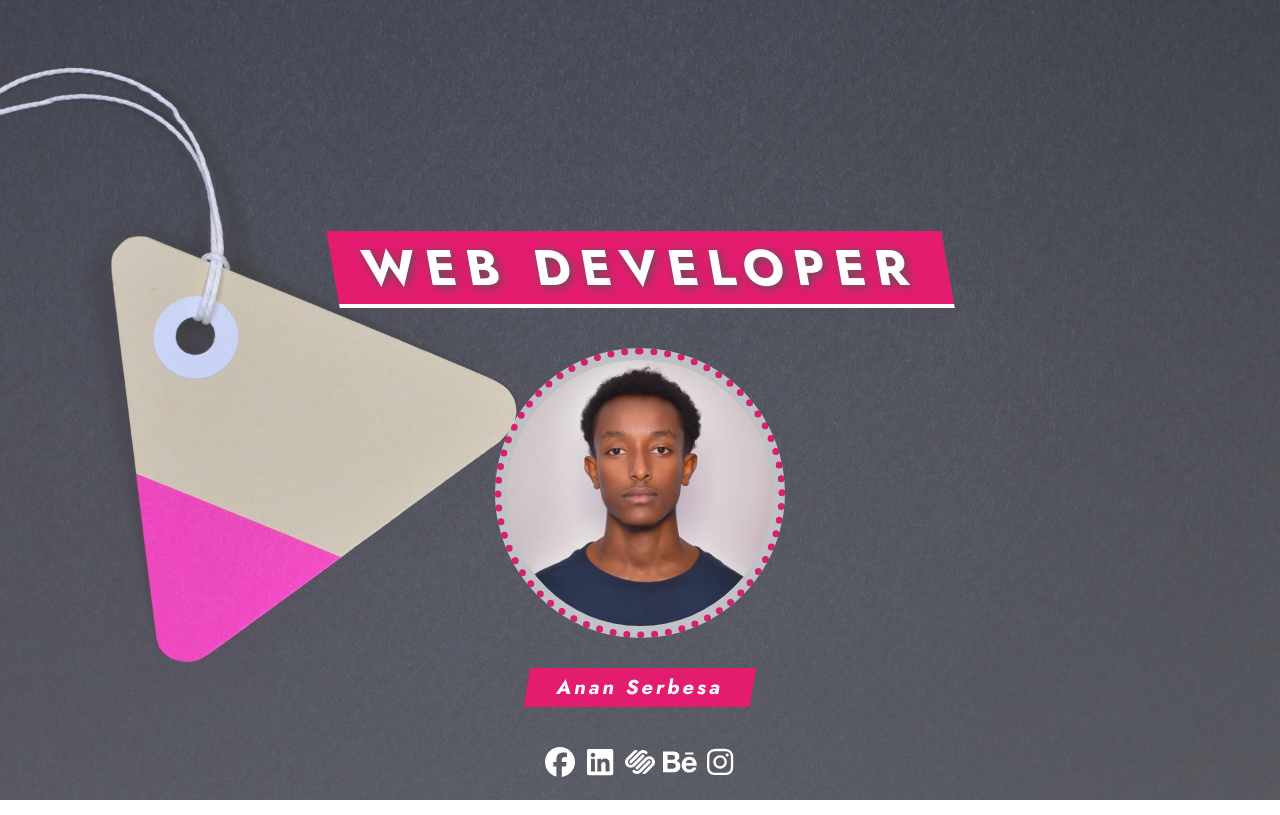
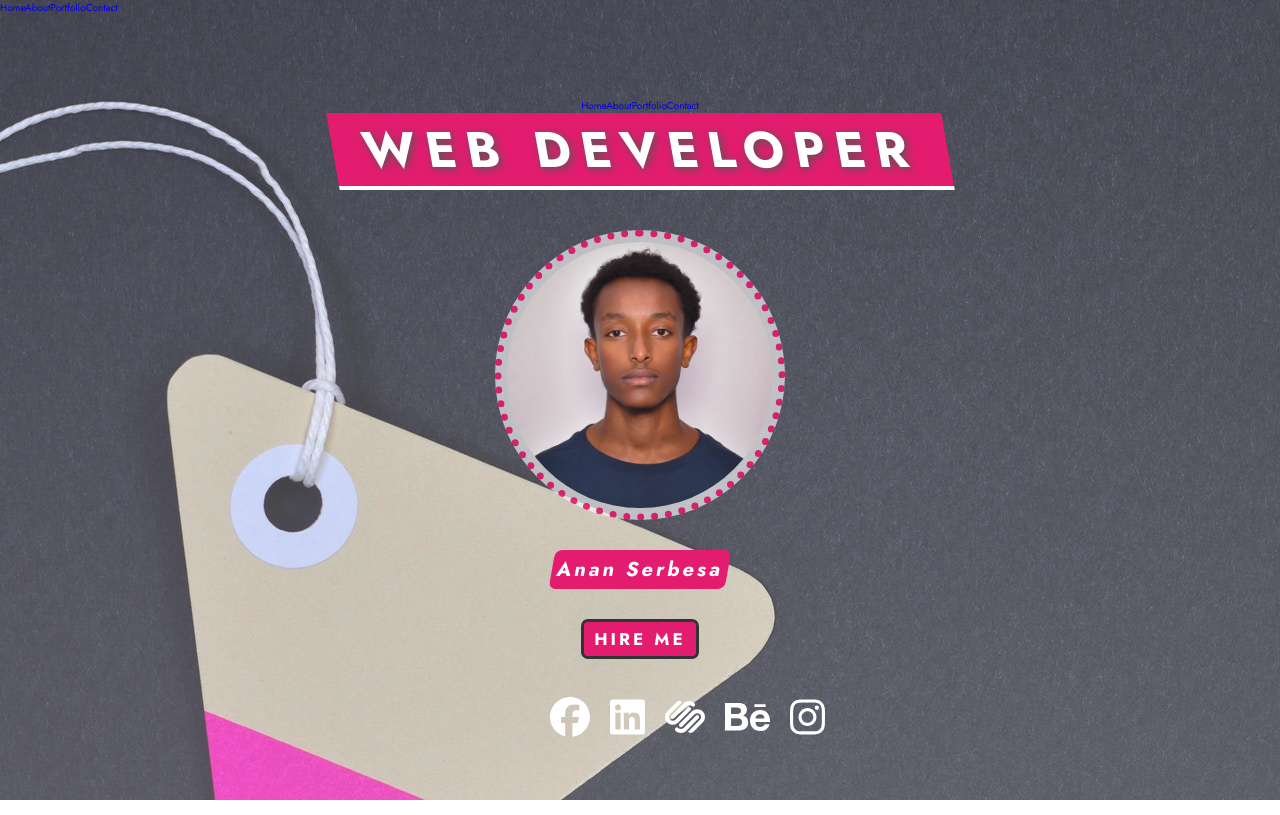
Before and after one commit to AnanSer/Portfolio, a React (Create React App) app: page / in a window 1280 px wide. Built offline with nearby package versions, Linux system fonts and the light colour scheme; a web font is replaced by a local one.

Commit message:
restructered the navbar socialicon and wrapper

```diff
--- a/src/components/NavBar/NavBar.js
+++ b/src/components/NavBar/NavBar.js
@@ -2,8 +2,22 @@ import React from "react";
 
 import classes from "./navBar.module.css";
 const NavBar = () => {
-  // return (
-  // );
+  return (
+    <nav className={classes.navbar}>
+      <a href="#" className={classes["navbar-link"]}>
+        Home
+      </a>
+      <a href="#" className={classes["navbar-link"]}>
+        About
+      </a>
+      <a href="#" className={classes["navbar-link"]}>
+        Portfolio
+      </a>
+      <a href="#" className={classes["navbar-link"]}>
+        Contact
+      </a>
+    </nav>
+  );
 };
 
 export default NavBar;
--- a/src/components/SocialIcon/SocialIcon.module.css
+++ b/src/components/SocialIcon/SocialIcon.module.css
@@ -1,16 +1,20 @@
 .social-icons {
-  display: grid;
+  display: flex;
   margin-top: 3rem;
   width: 20rem;
-  grid-template-columns: repeat(5, 1fr);
-  justify-items: center;
+  align-items: center;
+  justify-content: space-between;
+  /* margin-left: 12rem; */
 }
+
 .social-icon {
-  font-size: 3rem;
+  font-size: 4rem;
   color: white;
   -webkit-transition: all 0.3s linear;
   transition: all 0.3s linear;
+  margin: 0 1rem;
 }
+
 .social-icon:hover {
   color: #e41c6f;
 }
--- a/src/components/Wrapper.js
+++ b/src/components/Wrapper.js
@@ -1,12 +1,14 @@
 import { Fragment } from "react";
 import HomePage from "../pages/HomePage/HomePage";
-// import NavBar from "./NavBar/NavBar";
+
+import classes from "./Wrapper.module.css";
+import NavBar from "./NavBar/NavBar";
 const Wrapper = () => {
   return (
-    <Fragment>
-      {/* <NavBar /> */}
+    <div className={classes.all}>
+      <NavBar />
       <HomePage />
-    </Fragment>
+    </div>
   );
 };
 
--- /dev/null
+++ b/src/components/Wrapper.module.css
@@ -0,0 +1,10 @@
+.all {
+  background-color: blue;
+  width: 100%;
+  height: 100vh;
+  background: linear-gradient(
+      rgba(255, 255, 255, 0.2),
+      rgba(255, 255, 255, 0.3)
+    ),
+    url(../images/bg.jpg), center no-repeat;
+}
--- a/src/pages/homePage/HomePage.js
+++ b/src/pages/homePage/HomePage.js
@@ -14,6 +14,10 @@ const HomePage = () => {
       <h1 className={classes.heading}>web developer</h1>
       <img className={classes.image} src={images} alt="" />
       <h3 className={classes["person-name"]}>Anan Serbesa</h3>
+      <a href="contact.html" className={classes["hire-btn"]}>
+        hire me
+      </a>
+
       <SocialIcon />
     </section>
   );
--- a/src/pages/homePage/HomePage.module.css
+++ b/src/pages/homePage/HomePage.module.css
@@ -1,11 +1,11 @@
 .homepage {
   width: 100%;
   height: 100vh;
-  background: linear-gradient(
+  /* background: linear-gradient(
       rgba(255, 255, 255, 0.2),
       rgba(255, 255, 255, 0.3)
     ),
-    url(../../images/bg.jpg), center no-repeat;
+    url(../../images/bg.jpg), center no-repeat; */
   background-size: cover;
   display: flex;
   align-items: center;
@@ -22,7 +22,7 @@
   background-color: #e41c6f;
   padding: 0 3rem;
   margin-bottom: 4rem;
-  margin-top: 20rem;
+  /* margin-top: 18rem; */
 
   text-transform: uppercase;
   letter-spacing: 1rem;
@@ -48,8 +48,9 @@
   font-size: 2rem;
   color: #fff;
   background-color: #e41c6f;
-  margin: 3rem 0 0.5rem 0;
-  padding: 0.5rem 3rem;
+  margin: 3rem 0 3rem;
+  padding: 0.5rem 0.5rem;
+  border-radius: 0.7rem;
   letter-spacing: 0.3rem;
   transform: skew(-10deg);
 }
@@ -64,3 +65,19 @@
   text-transform: uppercase;
   letter-spacing: 0.3rem;
 }
+
+.hire-btn {
+  font-size: 1.7rem;
+  font-weight: 700;
+  color: #fff;
+  background-color: #e41c6f;
+  border: 0.3rem solid #333;
+  padding: 0.5rem 1rem;
+  text-transform: uppercase;
+  letter-spacing: 0.3rem;
+  border-radius: 0.7rem;
+  cursor: pointer;
+}
+.hire-btn:hover {
+  background-color: #a10748;
+}
```
